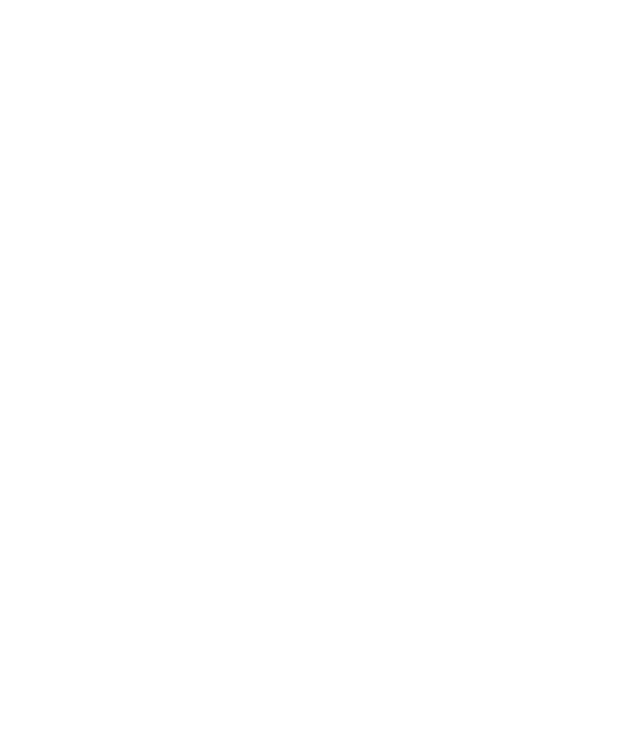
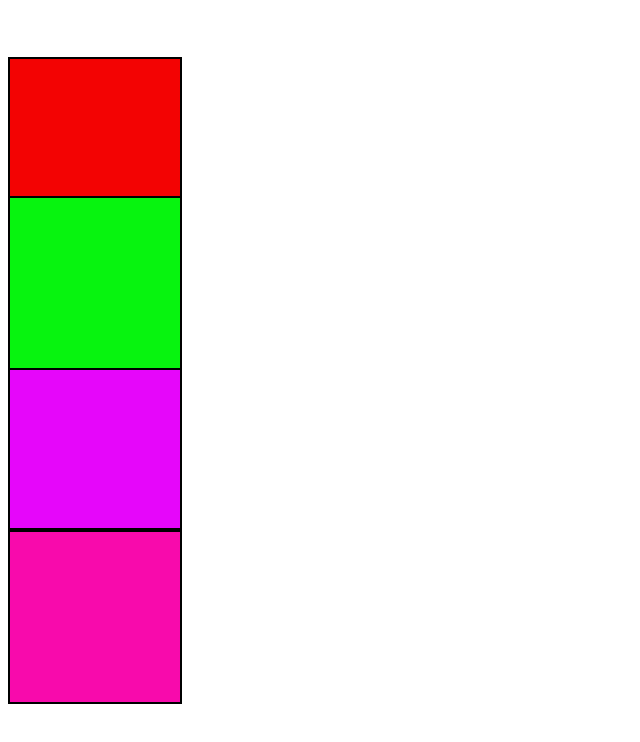
Before and after one commit to ABDULMALIKKHAN123/CLASSROOM-, a plain HTML site: page tut27.html in a window 1280 px wide. Shown: the whole page, without its empty margins (0-640 px from the left). Drawn offline with Linux system fonts and the light colour scheme.

Commit message:
tut27.html

```diff
--- a/tut27.css
+++ b/tut27.css
@@ -0,0 +1,39 @@
+.box{
+    width: 170px;
+    height: 170px;
+    border: 2px solid black;
+}
+
+#box-1{
+     background-color: rgb(243, 3, 3);
+     position:relative;
+     top: 49px;
+     z-index: 13px;
+
+}
+
+#box-2{
+     background-color: rgb(7, 244, 15);
+     position: relative;
+     top: 14px;
+     z-index: 34px;
+     /* z-index jitna jyada hoga o utna hi upar aayega */
+
+     /* z-index: will work only for position:relative,absolute,fixed,or sticky; */
+
+     /* visibility: hidden; */
+       /*isme space show hota hai*/
+
+    /* display: none;
+      isme space show nahi hota hai */
+}
+
+#box-3{
+    background-color: rgb(230, 6, 250);
+
+}
+
+#box-4{
+    background-color: rgb(248, 10, 172);
+
+}
--- a/tut27.html
+++ b/tut27.html
@@ -3,9 +3,13 @@
 <head>
     <meta charset="UTF-8">
     <meta name="viewport" content="width=device-width, initial-scale=1.0">
-    <title>Document</title>
+    <title>Visibility & Z-index</title>
+    <link rel="stylesheet" href="tut27.css">
 </head>
 <body>
-
+    <div class="box" id="box-1"></div>
+    <div class="box" id="box-2"></div>
+    <div class="box" id="box-3"></div>
+    <div class="box" id="box-4"></div>
 </body>
 </html>
```
